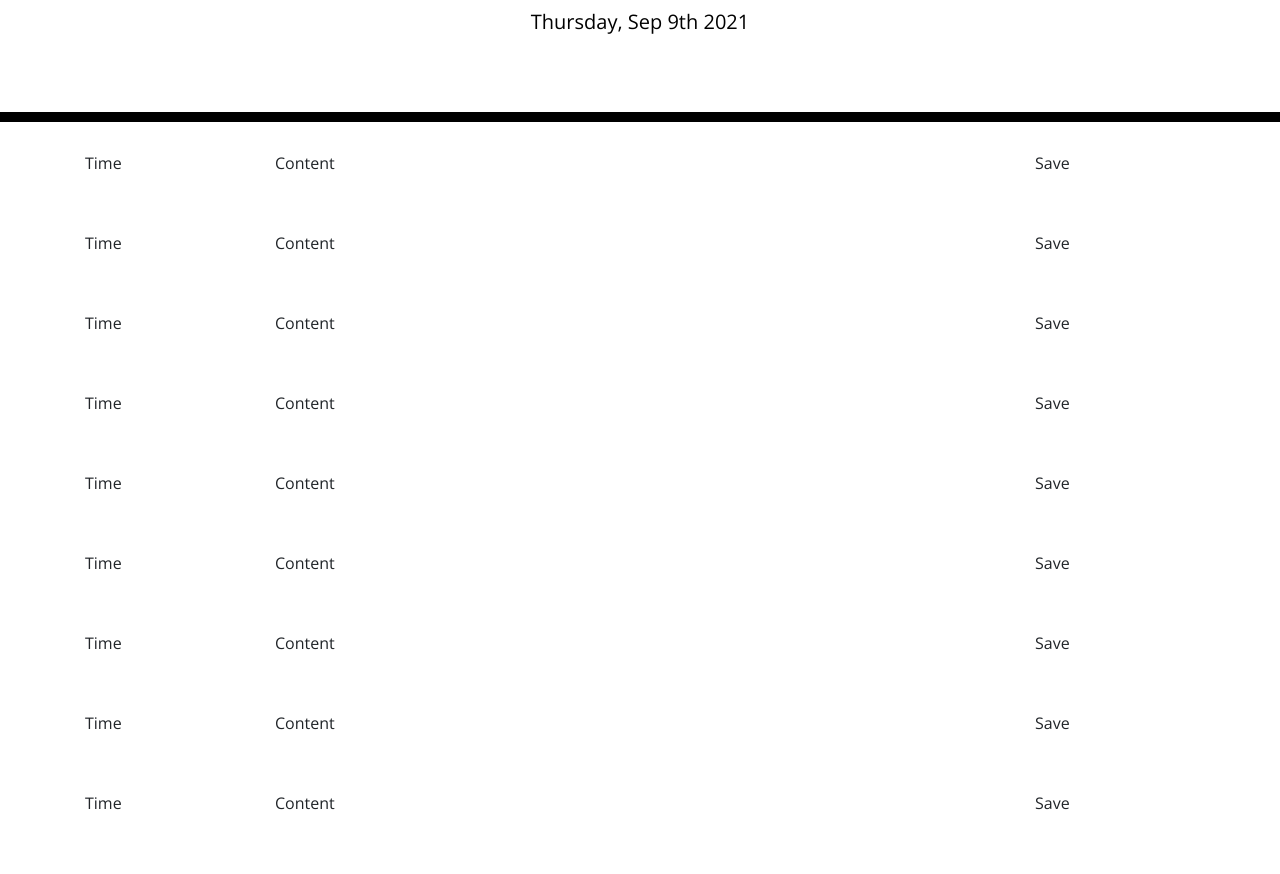
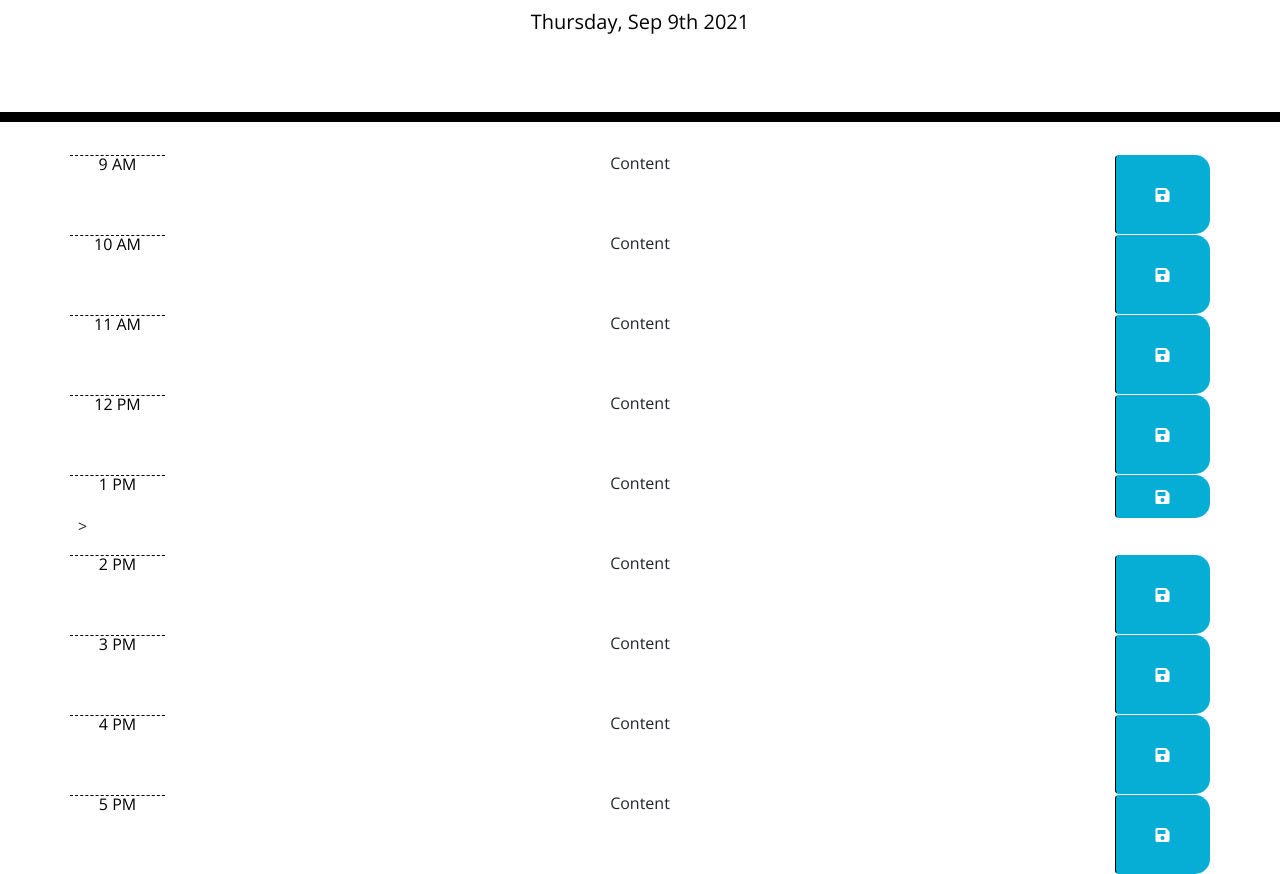
Before and after one commit to Chesebro11/Workdayscheduler, a plain HTML site: page index.html in a window 1280 px wide. Shown: the part 182-1056 px from the top of the page. Drawn offline with nearby package versions, Linux system fonts and the light colour scheme.

Commit message:
reworked html bootstrap classes HTML almost fully outlined

```diff
--- a/index.html
+++ b/index.html
@@ -30,58 +30,59 @@
     </header>
     <div class="container">
       <!-- Timeblocks go here -->
-      <div class="row">
-        <div class="col-2">Time</div>
-        <div class="col-8">Content</div>
-        <div class="col-2">Save</div>
+
+      <div id="first" class="row time-block">
+        <div class="col-md-1 hour">9 AM</div>
+        <div class="col-md-10 content">Content</div>
+        <button class="btn saveBtn col-md-1"><i class="fas fa-save"></i></button>
       </div>
 
-      <div class="row">
-        <div class="col-2">Time</div>
-        <div class="col-8">Content</div>
-        <div class="col-2">Save</div>
+      <div id="second"class="row time-block">
+        <div class="col-md-1 hour">10 AM</div>
+        <div class="col-md-10 content">Content</div>
+        <button class="btn saveBtn col-md-1"><i class="fas fa-save"></i></button>
       </div>
 
-      <div class="row">
-        <div class="col-2">Time</div>
-        <div class="col-8">Content</div>
-        <div class="col-2">Save</div>
+      <div id="third" class="row time-block">
+        <div class="col-md-1 hour">11 AM</div>
+        <div class="col-md-10 content">Content</div>
+        <button class="btn saveBtn col-md-1"><i class="fas fa-save"></i></button>
       </div>
 
-      <div class="row">
-        <div class="col-2">Time</div>
-        <div class="col-8">Content</div>
-        <div class="col-2">Save</div>
+      <div id="fourth" class="row time-block">
+        <div class="col-md-1 hour">12 PM</div>
+        <div class="col-md-10 content">Content</div>
+        <button class="btn saveBtn col-md-1"><i class="fas fa-save"></i></button>
       </div>
 
-      <div class="row">
-        <div class="col-2">Time</div>
-        <div class="col-8">Content</div>
-        <div class="col-2">Save</div>
+      <div id="fifth" class="row time-block">
+        <div class="col-md-1 hour">1 PM</div>
+        <div class="col-md-10 content">Content</div>
+        <button class="btn saveBtn col-md-1"><i class="fas fa-save"></i></button>>
       </div>
 
-      <div class="row">
-        <div class="col-2">Time</div>
-        <div class="col-8">Content</div>
-        <div class="col-2">Save</div>
+      <div id="sixth" class="row time-block">
+        <div class="col-md-1 hour">2 PM</div>
+        <div class="col-md-10 content">Content</div>
+        <button class="btn saveBtn col-md-1"><i class="fas fa-save"></i></button>
       </div>
 
-      <div class="row">
-        <div class="col-2">Time</div>
-        <div class="col-8">Content</div>
-        <div class="col-2">Save</div>
+      <div id="seventh" class="row time-block">
+        <div class="col-md-1 hour">3 PM</div>
+        <div class="col-md-10 content">Content</div>
+        <button class="btn saveBtn col-md-1"><i class="fas fa-save"></i></button>
       </div>
 
-      <div class="row">
-        <div class="col-2">Time</div>
-        <div class="col-8">Content</div>
-        <div class="col-2">Save</div>
+      <div id="eigth"class="row time-block">
+        <div class="col-md-1 hour">4 PM</div>
+        <div class="col-md-10 content">Content</div>
+        <button class="btn saveBtn col-md-1"><i class="fas fa-save"></i></button>
       </div>
 
-      <div class="row">
-        <div class="col-2">Time</div>
-        <div class="col-8">Content</div>
-        <div class="col-2">Save</div>
+      <div id="ninth" class="row time-block">
+        <div class="col-md-1 hour">5 PM</div>
+        <div class="col-md-10 content">Content</div>
+        <button class="btn saveBtn col-md-1"><i class="fas fa-save"></i></button>
       </div>
     </div>
 
```
